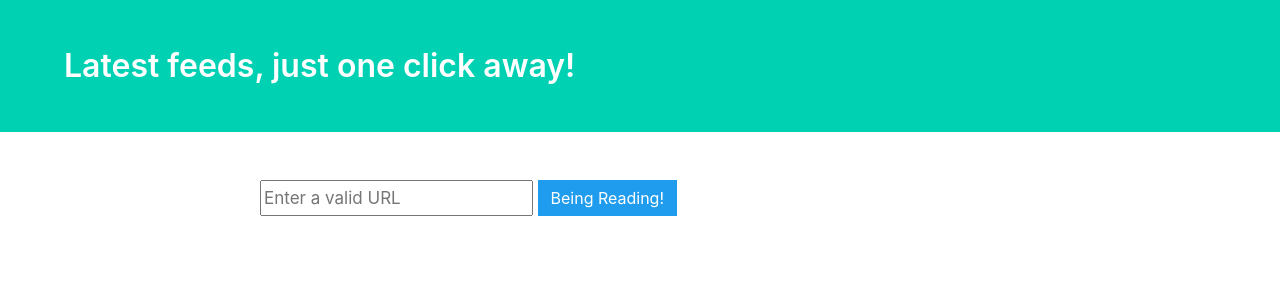
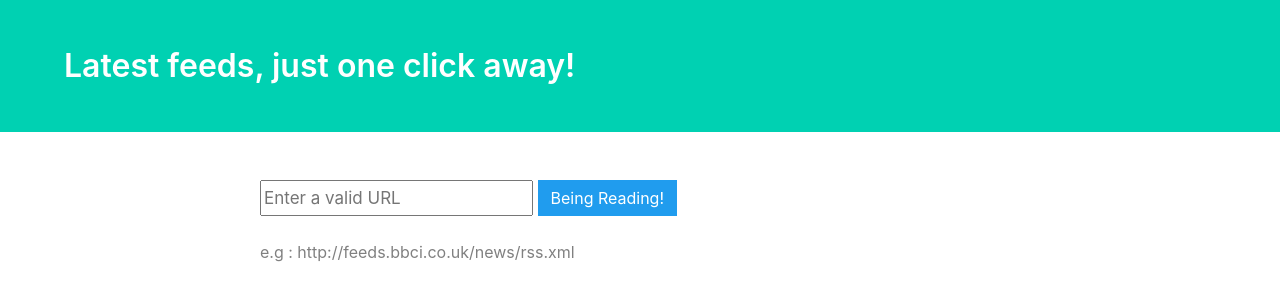
Before and after one commit to marcohatran/RSS-Feed-Reader, a Django app: page / in a window 1280 px wide. Shown: the top 301 px of the page. Run offline with Django 3.2, Linux system fonts and the light colour scheme.

Commit message:
URL Example Added

```diff
--- a/reader/templates/index.html
+++ b/reader/templates/index.html
@@ -35,7 +35,8 @@
                                             Being Reading!
                                         </button>
                                     </div>
-                                </form>
+                                </form> <br>
+                                <p style="color:grey">e.g : http://feeds.bbci.co.uk/news/rss.xml</p>
                             </div>
 
                         </div>
```
